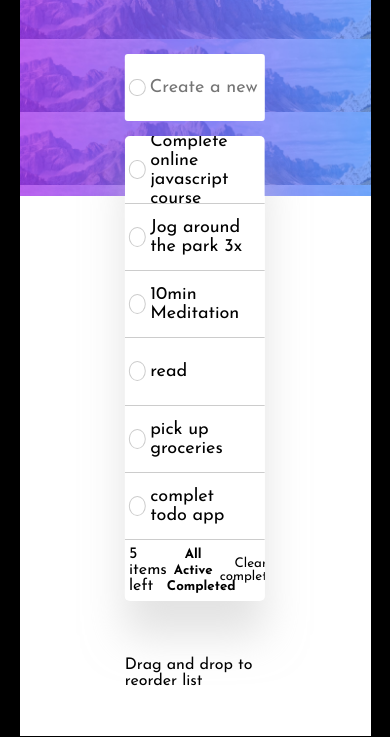
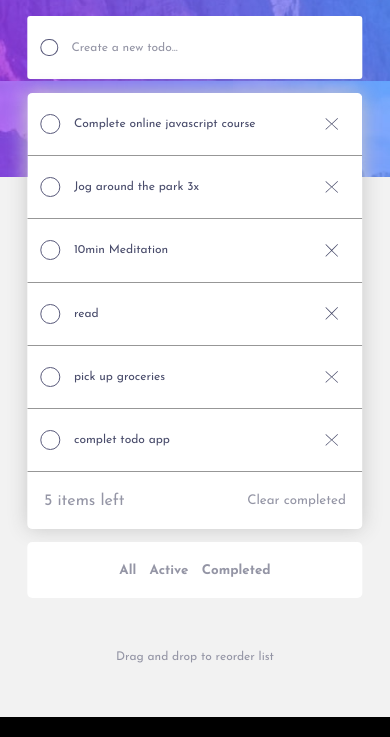
Before and after one commit to lumanm37/todoApp, a plain HTML site: page todo.html in a window 390 px wide. Shown: the part 127-864 px from the top of the page. Drawn offline with Linux system fonts and the light colour scheme.

Commit message:
darkmode and small screen

```diff
--- a/todo.css
+++ b/todo.css
@@ -6,11 +6,48 @@
 
 }
 body{
+    --botBackgroundColor:#F2F2F2;
+    --backgroundImage:url('images/bg-desktop-light.jpg');
+    --backgroundImageMobile:url('images/bg-mobile-light.jpg');
+    --todoTextColor:#494C6B; /*confirm hsl*/
+    --itemBackgroundColor:white;
+    --boxShadow:0 35px 40px rgba(200,200,200,0.5);
+    --boxShadowMob: 0 0 20px rgba(200,200,200,1);
+    --bottomMenuTextColor:#9495A5;
+    --textInputColor:#393A4B;
+    --placeHolderColor:var(--bottomMenuTextColor);
+    --seperatorColor:#979797;
+    --moonDisplay:block;
+    --sunDisplay:none;
+    --buttonsHoverColor:#494C6B;
+    --strikeThroughColor:#D1D2DA;
+
+
+
+
     background-color: black;
-    padding:5%;
+    /* padding:5%;  */
     width:100%;
     height:100vh;
 }
+
+body.dark{
+    --botBackgroundColor:#111;
+    --backgroundImage:url('images/bg-desktop-dark.jpg');
+    --backgroundImageMobile:url('images/bg-mobile-dark.jpg');
+    --todoTextColor:#C8CBE7;
+    --itemBackgroundColor:#25273D;
+    --boxShadow:0 0 0 #393A4B;
+    --boxShadowMob:var(--boxShadow)
+    --bottomMenuTextColor:#5B5E7E;
+    --textInputColor:#C8CBE7;
+    --moonDisplay:none;
+    --sunDisplay:block;
+    --buttonsHoverColor:#E3E4F1;
+    --strikeThroughColor:#4D5067;
+}
+
+
 main{
     width:100%;
     height:100vh;
@@ -19,13 +56,13 @@ main{
 #topItem{
     width: 100%;
     height: 36%;
-    background-image: url('images/bg-desktop-light.jpg');
+    background-image: var(--backgroundImage);
     background-size: contain;
 }
 #botItem{
     width: 100%;
     height: 64%;
-    background-color: #fff;
+    background-color: var(--botBackgroundColor);
 }
 #midItem{
     width:40%;
@@ -65,13 +102,21 @@ button{
 /* for dark and light mode */
 #modeBtn{
     width:10%;
+    display: flex;
+    justify-content: flex-end;
+}
+#moon{
+    display:var(--moonDisplay);
+}
+#sun{
+    display:var(--sunDisplay);
 }
 
 
 
 #listDiv{
     /* position:relative; */
-    box-shadow: 0 35px 40px rgba(200,200,200,0.5);
+    box-shadow: var(--boxShadow);
     border-radius: 5px;
     width:100%;
     height:55%;                                     /*listDiv  65*/
@@ -98,7 +143,7 @@ li{
     width:100%;
     height:8%;                                  /*addTodo 12*/
     /* border: 2px solid green; */
-    background-color: #fff;
+    background-color: var(--itemBackgroundColor);
     border-radius: 3px;
     margin-bottom: 4%;
 
@@ -112,7 +157,17 @@ input[type='text']{
     outline:none;
     margin-right: 3%;
     caret-color: hsl(220, 98%, 61%) ;
+    background-color: var(--itemBackgroundColor);
+    color:var(--textInputColor);
 }
+::placeholder {
+    color:var(--placeHolderColor);
+    opacity: 1; /* Firefox */
+  }
+
+
+
+
 
 
 
@@ -123,11 +178,12 @@ input[type='text']{
 /* ----------------list item------------------------------ */
 
 .item{
+
     display:flex;
     align-items:center;
-    background-color: #fff;
+    background-color:var(--itemBackgroundColor);
     height: 14.5%;                                   /*item  12*/
-    border-bottom: 1px solid #ccc;
+    border-bottom: 1px solid #979797;;
         font-size:18px;
 
     }
@@ -137,7 +193,9 @@ input[type='text']{
     width:1.1em;
     height: 1.1em;
     /* color:red; */
-    border:1px solid #ccc;
+    /* border:1px solid #979797; */
+    border:1px solid #595A7B;
+
     border-radius:50%;
     display:flex;
     justify-content: center;
@@ -164,6 +222,7 @@ input[type='checkbox']{
 
 .todo{
     width:82.5%;
+    color: var(--todoTextColor);
 }
 .todo:hover + .delete,.delete:hover{
     opacity:1;
@@ -174,12 +233,15 @@ input[type='checkbox']{
 
 .done{ /*to be assiged in js to .todo when task is completed*/
     text-decoration:line-through;
-    opacity:0.4;
+    /* opacity:0.4; */
+    color:var(--strikeThroughColor);
+
 }
 
 .delete{
     cursor:pointer;
-    opacity:0;
+    /* color:#494C6B; */
+      opacity:0;
 }
 
 
@@ -194,7 +256,8 @@ input[type='checkbox']{
 
 #bottomMenu{
     /* height: */
-    background-color: #fff;
+    background-color:var(--itemBackgroundColor);
+    color:var(--bottomMenuTextColor);
     height:13%;                         /*bottomMenu 9*/
     /* border:1px solid green; */
     display: flex;
@@ -203,24 +266,37 @@ input[type='checkbox']{
     padding:0 3% ;
 }
 
+#bottomMenuMob{
+    display: none;
+}
+
 #bottomMenu div{
     /* border:2px solid red; */
     width:40%;
     text-align: center;
+
 }
 .midBtns{
     font-weight:bold;
+    color:var(--bottomMenuTextColor);
+}
+.midBtns:hover,#clearButton:hover{
+
+    color:var(--buttonsHoverColor)
 }
 
 #itemsLeft{
     display:inline-block;
 }
 
-#allButton,#activeButton,#completedButton,#clearButton,.todo{
+button,.todo{
     cursor:pointer;
 }
 #activeButton{
     margin:0 4%;
+}
+#clearButton{
+    color:var(--bottomMenuTextColor);
 }
 
 
@@ -232,5 +308,90 @@ input[type='checkbox']{
     display: flex;
     justify-content:center;
     align-items: center;
+    color:var(--bottomMenuTextColor);
     /* border:1px solid red;   */
 }
+
+
+
+
+
+
+
+
+
+
+
+
+
+@media(max-width:1000px){
+    #midItem{
+        width:65%;
+    }
+}
+
+
+
+@media(max-width:600px){
+    #topItem{
+        background-image:var(--backgroundImageMobile) ;
+    }
+    #midItem{
+        width:86%;
+    }
+
+.todo{
+    font-size: 12px;
+    width:75%;
+    /* color: var(--todoTextColor); */
+}
+    .delete{
+          opacity:1;
+          width:0.7em;
+          height:0.7em;
+
+    }
+    #bottomMenu{
+        padding:0 5%;
+    }
+    #bottomMenu div{
+        display:none;
+        /* padding:0 4%; */
+    }
+    .bullet{
+        margin:0 4%;
+    }
+    #bottomMenuMob{
+        display: block;
+        border-radius: 5px;
+        background-color: white;
+        width:100%;
+        height:7%;
+        margin-top:4%;
+        display:flex;
+        justify-content: center;
+        background-color: var(--itemBackgroundColor);
+    }
+    #listDiv{
+        /* position:relative; */
+        /* box-shadow: var(--boxShadow); */
+        box-shadow: var(--boxShadowMob);
+    }
+    input[type='text'],#tip{
+        font-size: 12px;
+    }
+    h1{
+        font-size:1.5em;
+     }
+     #moon,#sun{
+        width:1.5em;
+        height:1.5em;
+     }
+
+    }
+
+@media(max-width:375px){
+    #topItem{
+        background-image:var(--backgroundImageMobile);
+    }
+}
--- a/todo.html
+++ b/todo.html
@@ -10,7 +10,7 @@
   <link rel="preconnect" href="https://fonts.googleapis.com">
   <link rel="preconnect" href="https://fonts.gstatic.com" crossorigin>
   <link href="https://fonts.googleapis.com/css2?family=Josefin+Sans:wght@400;700&display=swap" rel="stylesheet">
-
+  <script src="todo.js" defer></script>
   <title>Frontend Mentor | Todo app</title>
 
   <!-- Feel free to remove these styles or customise in your own stylesheet 👍 -->
@@ -32,18 +32,21 @@
   <div id="midItem">
     <div id="titleMode">
       <h1>TODO</h1>
-      <button id="modeBtn"><img src="images/icon-moon.svg" alt="sun icon"></button>
+      <button id="modeBtn">
+        <img id="moon" src="images/icon-moon.svg" alt="moon icon">
+        <img id="sun" src="images/icon-sun.svg" alt="sun icon">
+      </button>
     </div>
     <div id="addTodo" ><span class="bullet"> </span><input type='text' name='newTodo' placeholder="Create a new todo..."></div>
        <div id="listDiv">
       <ul id="listContainer">
 
-        <li class="item"><span class="bullet"><input  id="1" type="checkbox"></span> <label for="1" class="todo">Complete online javascript course</label><img class="delete" src="images/icon-cross.svg"> </li>
-        <li class="item"><span class="bullet"><input id="2" type="checkbox"></span><label for="2" class="todo">Jog around the park 3x</label><img class="delete" src="images/icon-cross.svg"></li>
-        <li class="item"><span class="bullet"><input id="3" type="checkbox"></span><label for="3" class="todo">10min Meditation</label><img class="delete" src="images/icon-cross.svg"></li>
-        <li class="item"><span class="bullet"><input id="4" type="checkbox"></span><label for="4" class="todo">read</label><img class="delete" src="images/icon-cross.svg"></li>
-        <li class="item"><span class="bullet"><input id="5" type="checkbox"></span><label for="5" class="todo">pick up groceries</label><img class="delete" src="images/icon-cross.svg"></li>
-        <li class="item"><span class="bullet"><input id="6" type="checkbox"></span><label for="6" class="todo">complet todo app</label><img class="delete" src="images/icon-cross.svg"></li>
+        <li class="item"><span class="bullet"><input class="checkB" id="1" type="checkbox"></span> <label for="1" class="todo">Complete online javascript course</label><img class="delete" src="images/icon-cross.svg"> </li>
+        <li class="item"><span class="bullet"><input class="checkB" id="2" type="checkbox"></span><label for="2" class="todo">Jog around the park 3x</label><img class="delete" src="images/icon-cross.svg"></li>
+        <li class="item"><span class="bullet"><input class="checkB" id="3" type="checkbox"></span><label for="3" class="todo">10min Meditation</label><img class="delete" src="images/icon-cross.svg"></li>
+        <li class="item"><span class="bullet"><input class="checkB" id="4" type="checkbox"></span><label for="4" class="todo">read</label><img class="delete" src="images/icon-cross.svg"></li>
+        <li class="item"><span class="bullet"><input class="checkB" id="5" type="checkbox"></span><label for="5" class="todo">pick up groceries</label><img class="delete" src="images/icon-cross.svg"></li>
+        <li class="item"><span class="bullet"><input class="checkB" id="6" type="checkbox"></span><label for="6" class="todo">complet todo app</label><img class="delete" src="images/icon-cross.svg"></li>
         <li id="bottomMenu">
           <p id="itemsLeft"><span>5 </span>items left</p>
           <div>
@@ -56,6 +59,15 @@
         </li>
       </ul>
     </div>
+
+       <div id="bottomMenuMob">
+      <!-- <p id="itemsLeft"><span>5 </span>items left</p> -->
+      <button class='midBtns' id="allButton">All</button>
+            <button class='midBtns' id="activeButton">Active</button>
+            <button class='midBtns' id="completedButton">Completed</button>
+      <!-- <button id="clearButton">C  lear completed</button>  -->
+    </div>
+
     <div id="tip">Drag and drop to reorder list</div>
     <!-- <div id="mobMenu1">
       <p id="itemsLeft"><span>5 </span>items left</p>
--- /dev/null
+++ b/todo.js
@@ -0,0 +1,10 @@
+document.querySelector('#modeBtn').addEventListener('click',function(){
+    document.body.classList.toggle('dark')
+})
+
+document.querySelectorAll('.checkB').forEach(item => {
+    item.addEventListener('click', event => {
+        event.target.parentElement.classList.toggle('checkedTodo')
+        event.target.parentElement.nextElementSibling.classList.toggle('done')
+    })
+  })
```
